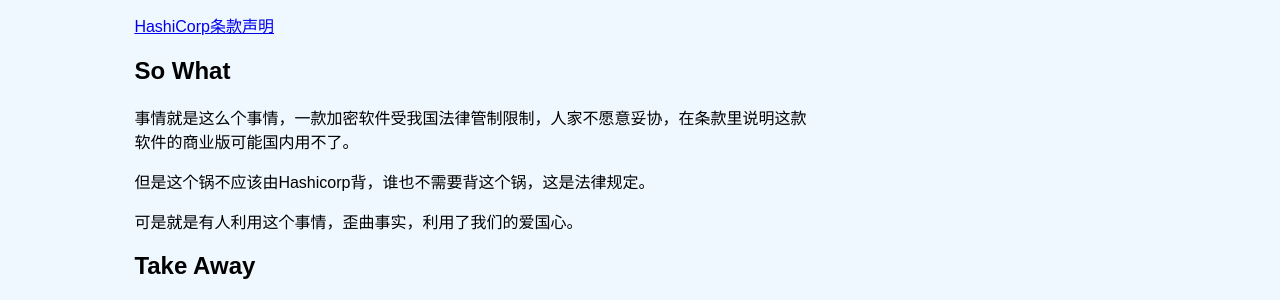
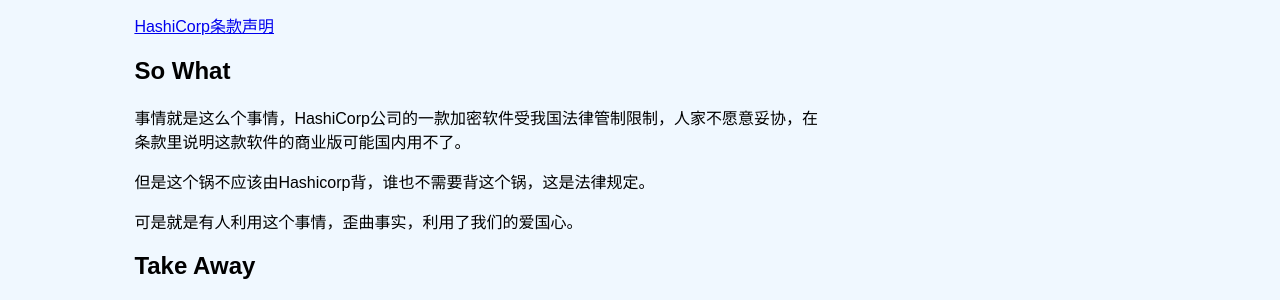
Before and after one commit to liuning0820/liuning0820.github.io, a Jekyll site: the page built from _posts/2020-05-29-Terraform-may-not-be-used-in-China.md, in a window 1280 px wide. Shown: the part 1616-1916 px from the top of the page. Built offline with Jekyll 4.4.1, drawn with Linux system fonts in a browser that asks for light colours.

Commit message:
update a bit

```diff
--- a/_posts/2020-05-29-Terraform-may-not-be-used-in-China.md
+++ b/_posts/2020-05-29-Terraform-may-not-be-used-in-China.md
@@ -42,7 +42,7 @@ title: 是谁说Terraform 在中国将不可用
 
 ## So What
 
-事情就是这么个事情，一款加密软件受我国法律管制限制，人家不愿意妥协，在条款里说明这款软件的商业版可能国内用不了。
+事情就是这么个事情，HashiCorp公司的一款加密软件受我国法律管制限制，人家不愿意妥协，在条款里说明这款软件的商业版可能国内用不了。
 
 但是这个锅不应该由Hashicorp背，谁也不需要背这个锅，这是法律规定。
 
```
